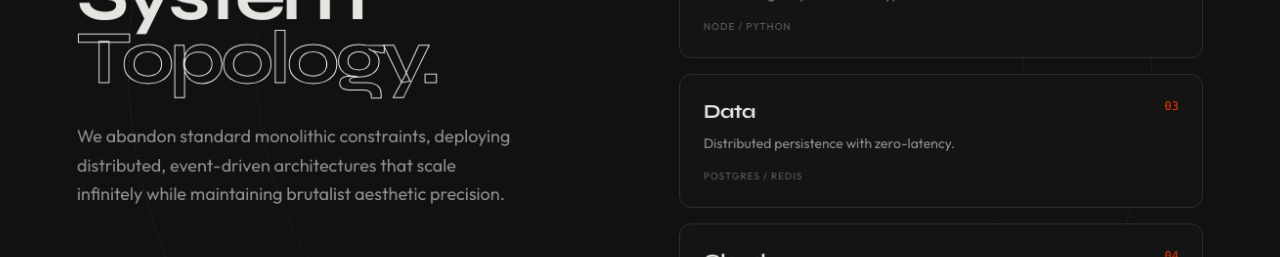
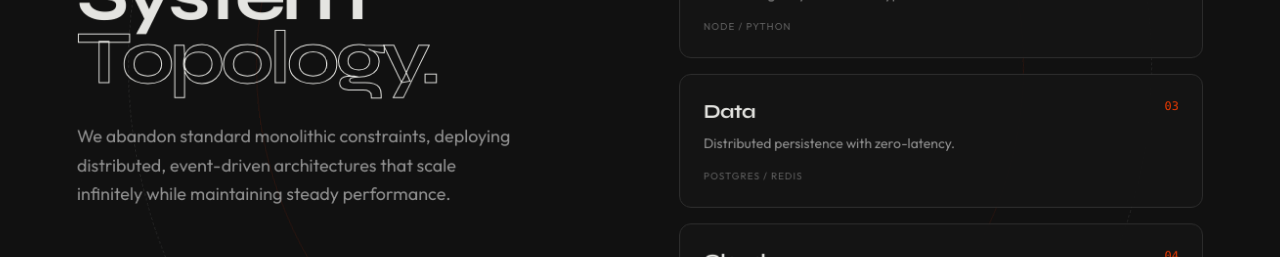
Before and after one commit to siddharthjadhav6565/Laksha-Consultancy-Website, a Next.js app: page / in a window 1280 px wide. Shown: the part 4360-4617 px from the top of the page. Built offline with nearby package versions, Linux system fonts and the light colour scheme.

Commit message:
Update page.tsx

```diff
--- a/app/page.tsx
+++ b/app/page.tsx
@@ -351,7 +351,7 @@ function SystemArchitectureSection() {
               <span className="text-transparent" style={{ WebkitTextStroke: "1px #F4F4F0" }}>Topology.</span>
             </h2>
             <p className="text-[#999999] font-sans text-base md:text-lg max-w-md leading-relaxed">
-              We abandon standard monolithic constraints, deploying distributed, event-driven architectures that scale infinitely while maintaining brutalist aesthetic precision.
+              We abandon standard monolithic constraints, deploying distributed, event-driven architectures that scale infinitely while maintaining steady performance.
             </p>
           </div>
           <div className="flex flex-col gap-4">
```
